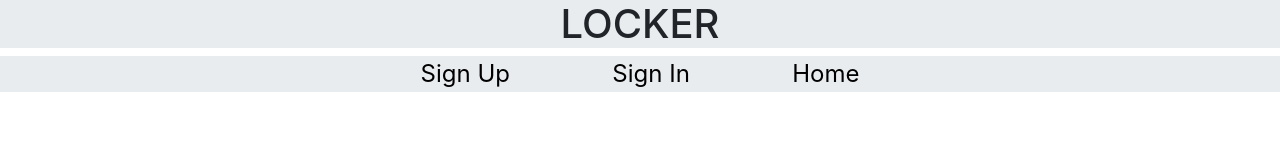
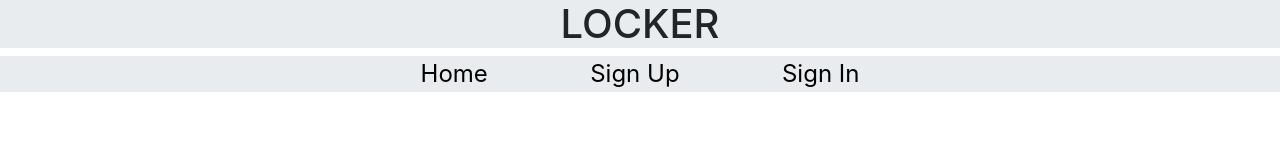
Before and after one commit to alexisbernier/locker-project, a React (Create React App) app: page /HomePage in a window 1280 px wide. Shown: the top 164 px of the page. Built offline with nearby package versions, Linux system fonts and the light colour scheme.

Commit message:
updated Navbar component

```diff
--- a/src/components/Navbar.js
+++ b/src/components/Navbar.js
@@ -32,13 +32,13 @@ const Nav = () => {
       <div>
         <ul>
           <li>
+            <a href="/">Home</a>
+          </li>
+          <li>
             <a href="/SignUpPage">Sign Up</a>
           </li>
           <li>
             <a href="/SignInPage">Sign In</a>
-          </li>
-          <li>
-            <a href="/HomePage">Home</a>
           </li>
         </ul>
       </div>
```
